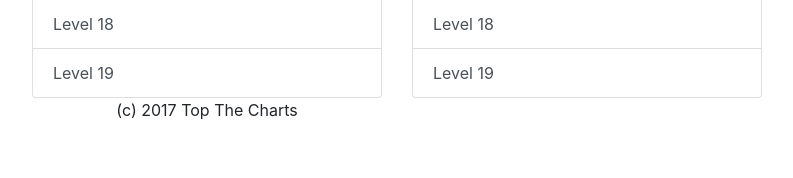
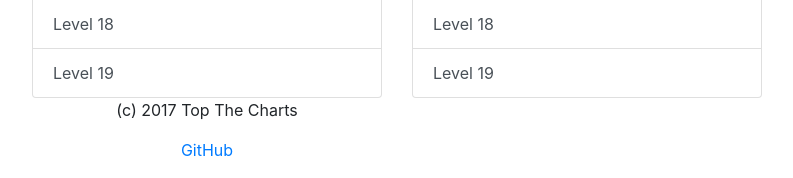
Before and after one commit to brycematsuda/top-the-charts, a Django app: page /ddr/songs/ in a window 1280 px wide. Shown: the part 951-1129 px from the top of the page, without its empty margins (433-1226 px from the left). Before the commit the page ends 1071 px from the top, so only its background shows below. Run offline with Django 3.2, Linux system fonts and the light colour scheme; data comes from the database, SQL or seed files in the repository; some libraries are stand-ins or nearby versions.

Commit message:
Add GitHub link to footer.

```diff
--- a/ddr/templates/base_generic.html
+++ b/ddr/templates/base_generic.html
@@ -19,8 +19,10 @@
     </div>
     <div class="footer text-center">
       <p>(c) 2017 Top The Charts</p>
+      <p><a class="github-button" href="https://github.com/brycematsuda/top-the-charts/" data-size="large" aria-label="Visit brycematsuda/top-the-charts on GitHub">GitHub</a></p>
     </div>
 
+    <script async defer src="https://buttons.github.io/buttons.js"></script>
     <script src="https://code.jquery.com/jquery-3.2.1.slim.min.js" integrity="sha384-KJ3o2DKtIkvYIK3UENzmM7KCkRr/rE9/Qpg6aAZGJwFDMVNA/GpGFF93hXpG5KkN"
       crossorigin="anonymous"></script>
     <script src="https://cdnjs.cloudflare.com/ajax/libs/popper.js/1.12.3/umd/popper.min.js" integrity="sha384-vFJXuSJphROIrBnz7yo7oB41mKfc8JzQZiCq4NCceLEaO4IHwicKwpJf9c9IpFgh"
```
